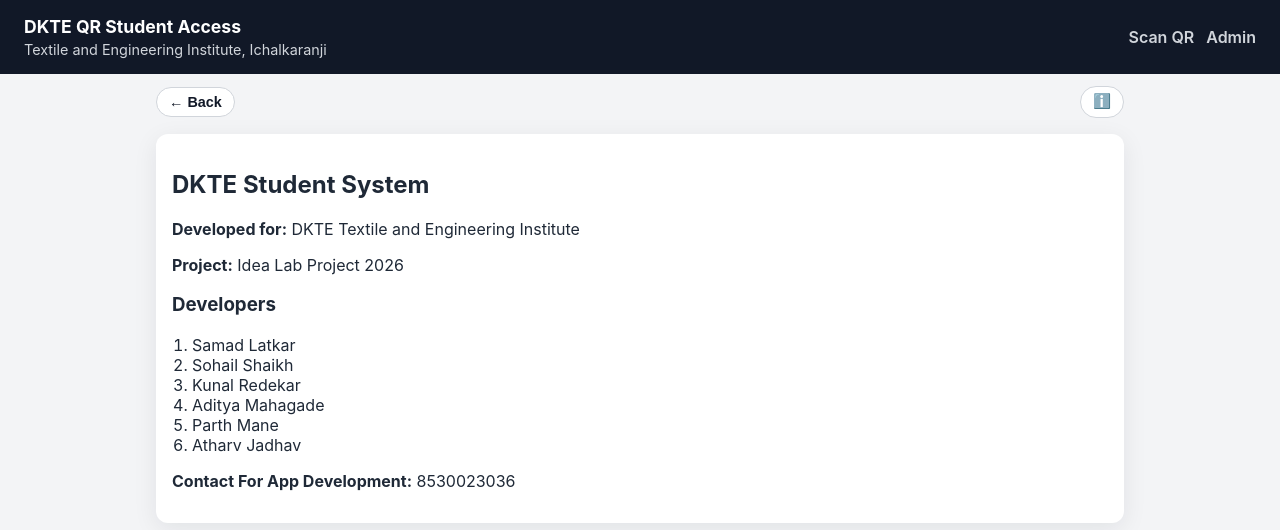
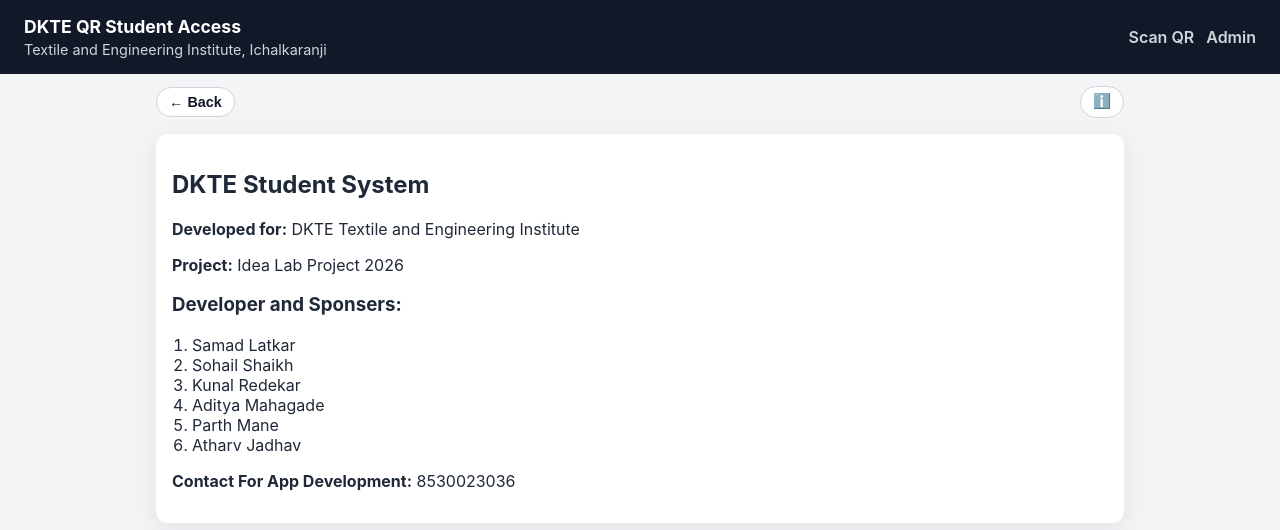
Before and after one commit to SamadLatkar06/dkte-student-system, a React (Vite) app: page /about in a window 1280 px wide. Shown: the top 530 px of the page. Built offline with nearby package versions, Linux system fonts and the light colour scheme.

Commit message:
updated my project

```diff
--- a/src/pages/AboutPage.jsx
+++ b/src/pages/AboutPage.jsx
@@ -9,7 +9,7 @@
         <strong>Project:</strong> Idea Lab Project 2026
       </p>
 
-      <h3>Developers</h3>
+      <h3>Developer and Sponsers:</h3>
       <ol>
         <li>Samad Latkar</li>
         <li>Sohail Shaikh</li>
```
